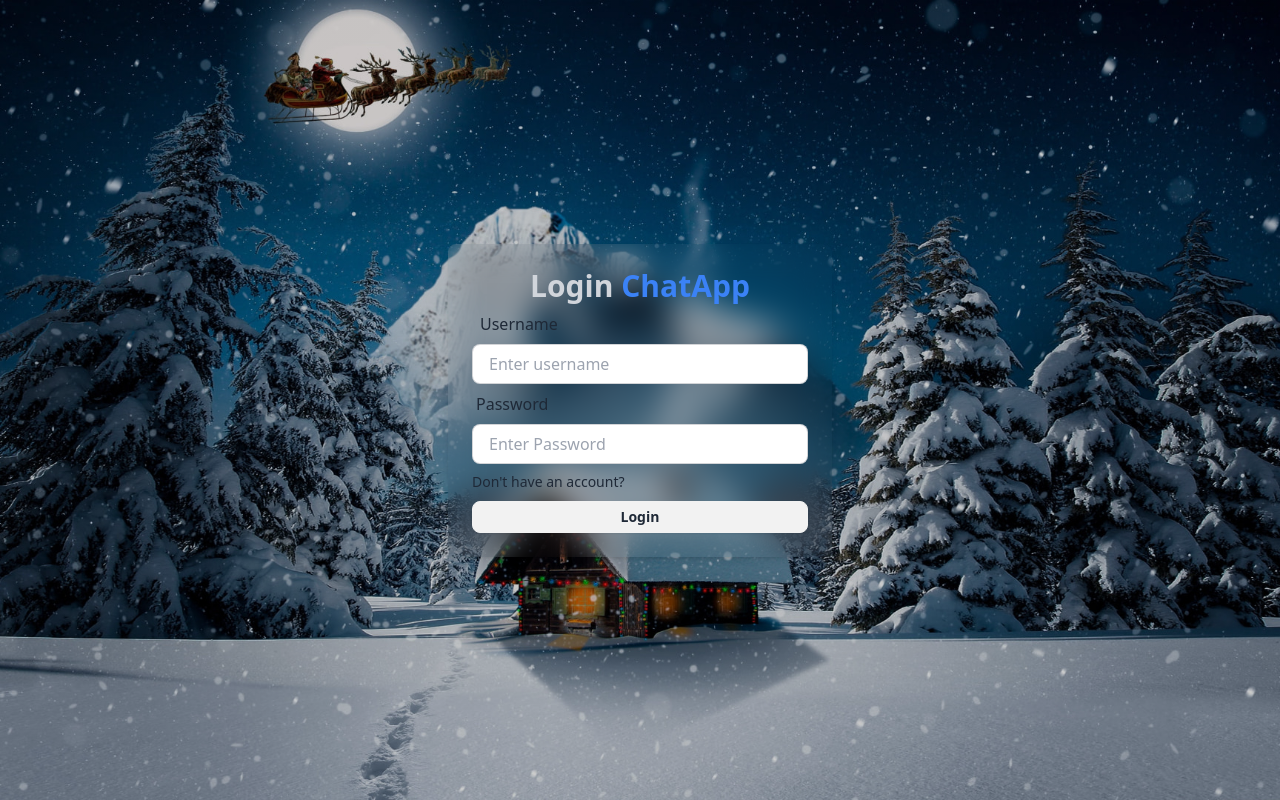
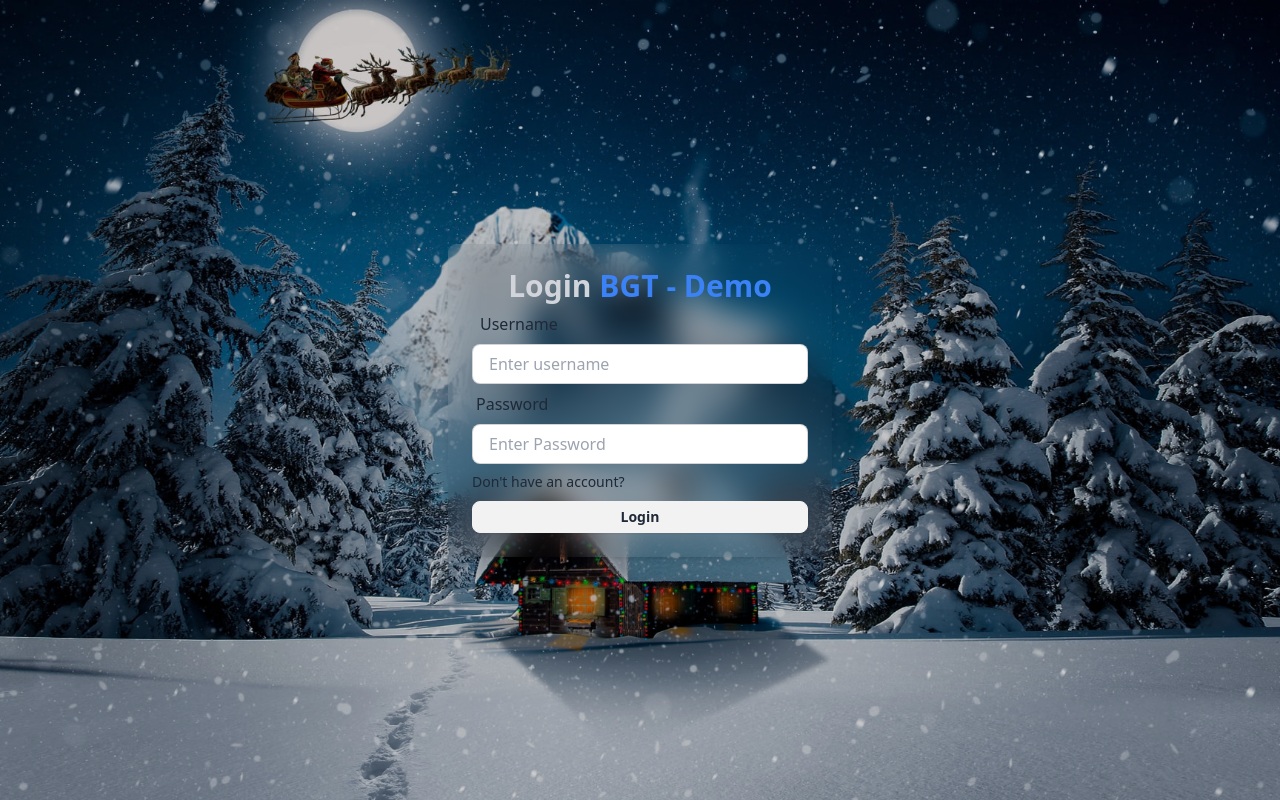
Before and after one commit to saurabh957515/bgt, a React (Vite) app in the folder frontend/: page /login in a window 1280 px wide. Built offline with nearby package versions, Linux system fonts and the light colour scheme.

Commit message:
name changed

```diff
--- a/frontend/src/pages/login/Login.jsx
+++ b/frontend/src/pages/login/Login.jsx
@@ -17,7 +17,7 @@ const Login = () => {
       <div className="w-full p-6 bg-gray-400 bg-opacity-0 rounded-lg shadow-md bg-clip-padding backdrop-filter backdrop-blur-lg">
         <h1 className="text-3xl font-semibold text-center text-gray-300">
           Login
-          <span className="text-blue-500"> ChatApp</span>
+          <span className="text-blue-500"> BGT - Demo</span>
         </h1>
 
         <form onSubmit={handleSubmit}>
--- a/frontend/src/pages/signup/SignUp.jsx
+++ b/frontend/src/pages/signup/SignUp.jsx
@@ -28,7 +28,7 @@ const SignUp = () => {
     <div className="flex flex-col items-center justify-center mx-auto min-w-96">
       <div className="w-full p-6 bg-gray-400 bg-opacity-0 rounded-lg shadow-md bg-clip-padding backdrop-filter backdrop-blur-lg">
         <h1 className="text-3xl font-semibold text-center text-gray-300">
-          Sign Up <span className="text-blue-500"> ChatApp</span>
+          Sign Up <span className="text-blue-500"> BGT - Demo</span>
         </h1>
 
         <form onSubmit={handleSubmit}>
```
